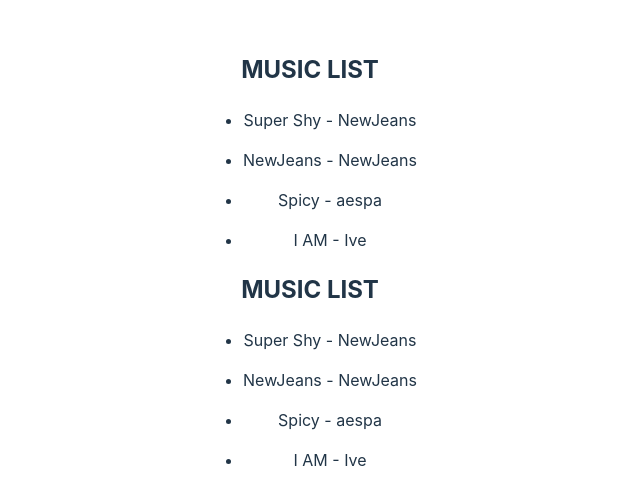
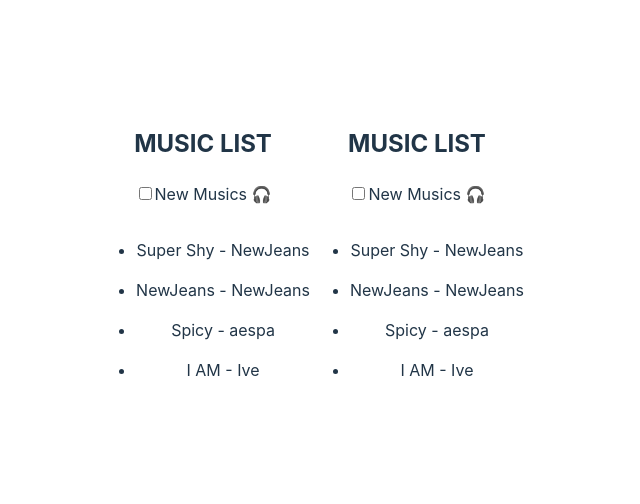
Before and after one commit to bm4656/React, a React (Vite) app in the folder tanstack-query/: page / in a window 1280 px wide. Shown: the part 140-644 px from the top of the page, without its empty margins (330-970 px from the left). Built offline with nearby package versions, Linux system fonts and the light colour scheme.

Commit message:
feat: 체크박스로 fetching

```diff
--- a/tanstack-query/src/components/Home.tsx
+++ b/tanstack-query/src/components/Home.tsx
@@ -2,7 +2,7 @@ import MusicList from './MusicList';
 
 export default function Home() {
   return (
-    <main>
+    <main style={{ display: 'flex' }}>
       <MusicList />
       <MusicList />
     </main>
--- a/tanstack-query/src/components/MusicList.tsx
+++ b/tanstack-query/src/components/MusicList.tsx
@@ -3,21 +3,31 @@ import { useEffect, useState } from 'react';
 type Music = { title: string; singer: string; id: string };
 export default function MusicList() {
   const [musics, setMusics] = useState<Music[]>();
+  const [checked, setChecked] = useState(false);
+
   const getMuscis = async () => {
-    await fetch(`data/musics.json`)
+    await fetch(`data/${checked ? 'new_' : ''}musics.json`)
       .then((res) => res.json())
       .then((data: Music[]) => {
-        console.log('데이터 받아옴');
+        console.log('💡데이터 받아옴');
         setMusics(data);
       });
   };
   useEffect(() => {
-    console.log('fetching....');
+    console.log('fetching...');
     getMuscis().catch((e) => console.log('에러발생!', e));
-  }, []);
+  }, [checked]);
   return (
-    <>
+    <div style={{ display: 'flex', 'flex-direction': 'column' }}>
       <h2>MUSIC LIST</h2>
+      <label>
+        <input
+          type='checkbox'
+          checked={checked}
+          onChange={() => setChecked((prev) => !prev)}
+        />
+        New Musics 🎧
+      </label>
       <ul>
         {musics &&
           musics.map((item) => (
@@ -30,6 +40,6 @@ export default function MusicList() {
             </li>
           ))}
       </ul>
-    </>
+    </div>
   );
 }
```
